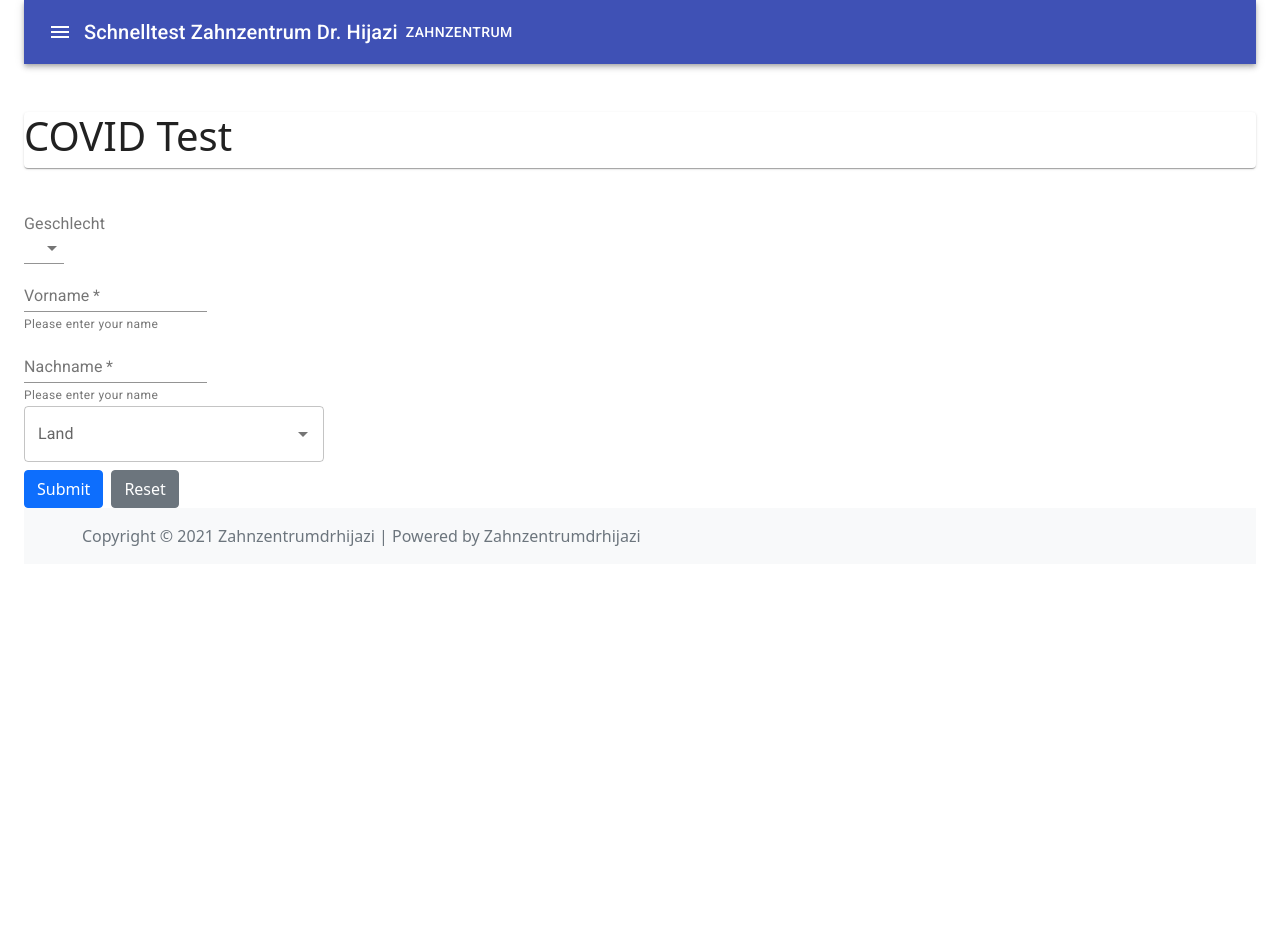
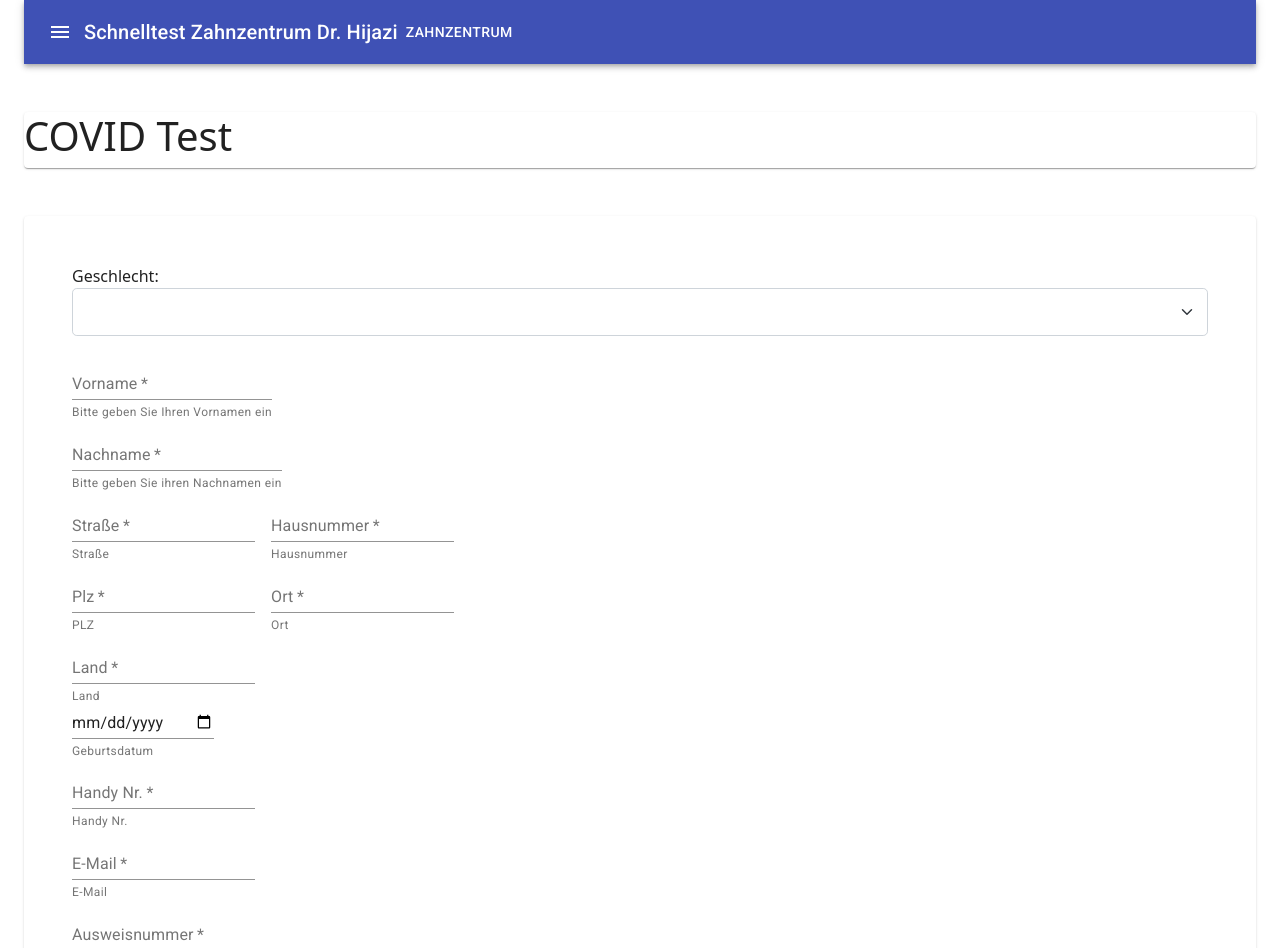
Before and after one commit to ZakMos/qr-generator, a React (Create React App) app: page / in a window 1280 px wide. Shown: the top 948 px of the page. Before the commit the page ends 800 px from the top, so only its background shows below. Built offline with nearby package versions, Linux system fonts and the light colour scheme.

Commit message:
first deploy

```diff
--- a/src/views/Data.jsx
+++ b/src/views/Data.jsx
@@ -1,28 +1,43 @@
 import * as React from 'react';
 import QRCode from "qrcode";
-import CountrySelect from "./CountrySelect";
-import { Card, TextField, InputLabel, Select, MenuItem } from '@material-ui/core';
-
+import { Card, TextField } from '@material-ui/core';
 import { useState } from "react";
 
 const Data = () => {
-    const nodeRef = React.useRef(null);
-
-
     const [firstName, setFirstName] = useState('');
     const [lastName, setLastName] = useState('');
     const [sex, setSex] = useState('');
+    const [country, setCountry] = useState('');
+    const [address, setAddress] = useState('');
+    const [hausNo, setHausNo] = useState('');
+    const [plz, setPlz] = useState('');
+    const [city, setCity] = useState('');
+    const [birth, setBirth] = useState('');
+    const [mobile, setMobile] = useState('');
+    const [eMail, setEmail] = useState('');
+    const [idNo, setIdNo] = useState('');
+
     const [imageUrl, setImageUrl] = useState('');
-
 
     const generateQrCode = async(e) => {
         e.preventDefault();
         try{
             const response = await QRCode.toDataURL(
-                "Vorname*: " + (firstName) + '\n'
-                + "Last Name: " + (lastName) + '\n'
-                + "Geschlecht: " + (sex));
+              "Vorname*: \n" + (firstName) + '\n'
+              + "Last Name: \n" + (lastName) + '\n'
+              + "Geschlecht: \n" + (sex) + '\n'
+              + "Addresse: \n" + (address) + " " + (hausNo) + '\n'
+              + "PLZ: \n" + (plz) + '\n'
+              + "Ort: " + (city) + '\n'
+              + "Land: \n" + (country) + '\n'
+              + "Geburtsdatum: \n" + (birth)  + '\n'
+              + "Handy Nummer: \n" + (mobile) + '\n'
+              + "EMail: \n" + (eMail) + '\n'
+              + "Ausweisnummer: \n" + (idNo) + '\n'
+              + "                              ."
+              );
             setImageUrl(response);
+            console.log(response);
         } catch(error) {
             console.log(error);
         }
@@ -34,38 +49,107 @@ const Data = () => {
             <h1> COVID Test </h1>
         </Card>
         <div className="mt-5 mb-5"></div>
-        <form onSubmit={generateQrCode}>
+        <Card>
+        <form onSubmit={generateQrCode} className="p-5">
           <div>
-
-            <InputLabel htmlFor="geschlecht">Geschlecht</InputLabel>
-            <Select
-                ref={nodeRef}
-                id="geschlecht"
-                value={sex}
-                onChange={(e) => setSex(e.target.value)} required
-            >
-                <MenuItem value=""><em>Unbekannt</em></MenuItem>
-                <MenuItem value="Männlich">Männlich</MenuItem>
-                <MenuItem value="Weiblich">Weiblich</MenuItem>
-            </Select>
-
+          <label htmlFor="gender">Geschlecht:</label>
+            <select
+              name="gender"
+              id="gender"
+              className="form-select form-select-lg mb-3"
+              aria-label="gender"
+              onChange={(e) => setSex(e.target.value)}
+              required>
+                <option value={null}></option>
+                <option value="Unbekannt">Unbekannt</option>
+                <option value="Männlich">Männlich</option>
+                <option value="Weiblich">Weiblich</option>
+            </select>
           </div>
           <div>
           <TextField
-                helperText="Please enter your name"
-                id="demo-helper-text-misaligned"
+              type="text"
+              helperText="Bitte geben Sie Ihren Vornamen ein"
+              id="firstName"
               label="Vorname"
               onChange={(e) => setFirstName(e.target.value)} required/>
           </div>
           <div>
           <TextField
-                helperText="Please enter your name"
-                id="demo-helper-text-misaligned"
+              type="text"
+              helperText="Bitte geben Sie ihren Nachnamen ein"
+              id="lastName"
               label="Nachname"
               onChange={(e) => setLastName(e.target.value)} required/>
           </div>
           <div>
-                < CountrySelect />
+          <TextField
+              type="text"
+              helperText="Straße"
+              id="inputAddress"
+              label="Straße"
+              onChange={(e) => setAddress(e.target.value)} required/>
+              <TextField
+              type="number"
+              className="ms-3"
+              helperText="Hausnummer"
+              id="inputHausNo"
+              label="Hausnummer"
+              onChange={(e) => setHausNo(e.target.value)} required/>
+          </div>
+          <div>
+          <TextField
+              type="number"
+              helperText="PLZ"
+              id="inputPlz"
+              label="Plz"
+              onChange={(e) => setPlz(e.target.value)} required/>
+              <TextField
+              type="text"
+              className="ms-3"
+              helperText="Ort"
+              id="inputCity"
+              label="Ort"
+              onChange={(e) => setCity(e.target.value)} required/>
+          </div>
+          <div>
+          <TextField
+              type="text"
+              helperText="Land"
+              id="inputCountry"
+              label="Land"
+              onChange={(e) => setCountry(e.target.value)} required/>
+          </div>
+          <div>
+          <TextField
+              type="date"
+              helperText="Geburtsdatum"
+              id="inputBirth"
+              onChange={(e) => setBirth(e.target.value)} required/>
+          </div>
+          <div>
+          <TextField
+              type="number"
+              helperText="Handy Nr."
+              id="inputHandyNr"
+              label="Handy Nr."
+              onChange={(e) => setMobile(e.target.value)} required/>
+          </div>
+          <div>
+          <TextField
+              type="email"
+              helperText="E-Mail"
+              id="inputEMail"
+              label="E-Mail"
+              onChange={(e) => setEmail(e.target.value)} required/>
+          </div>
+          <div>
+          <TextField
+              type="number"
+              helperText="Ausweisnummer"
+              id="inputID"
+              label="Ausweisnummer"
+              onChange={(e) => setIdNo(e.target.value)} required/>
           </div>
           <div>
               {imageUrl
@@ -73,12 +157,11 @@ const Data = () => {
               : null}
           </div>
           <button className="btn btn-primary me-2 mt-2">Submit</button>
-
           <input className="btn btn-secondary mt-2" type="reset"/>
         </form>
+        </Card>
         </>
     )
-}
-
+};
 
 export default Data;
```
Lines whose indentation alone changed are shown as unchanged.
